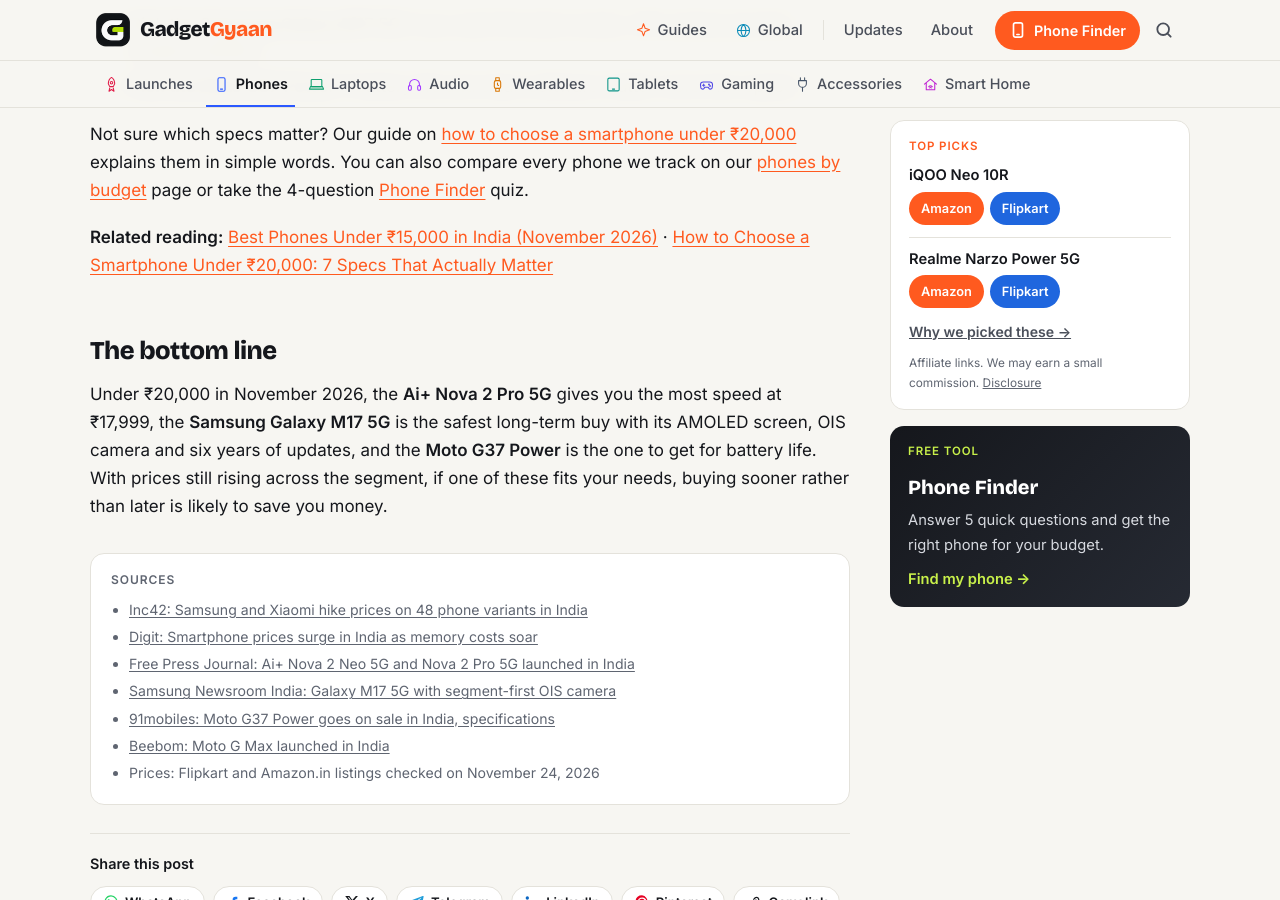
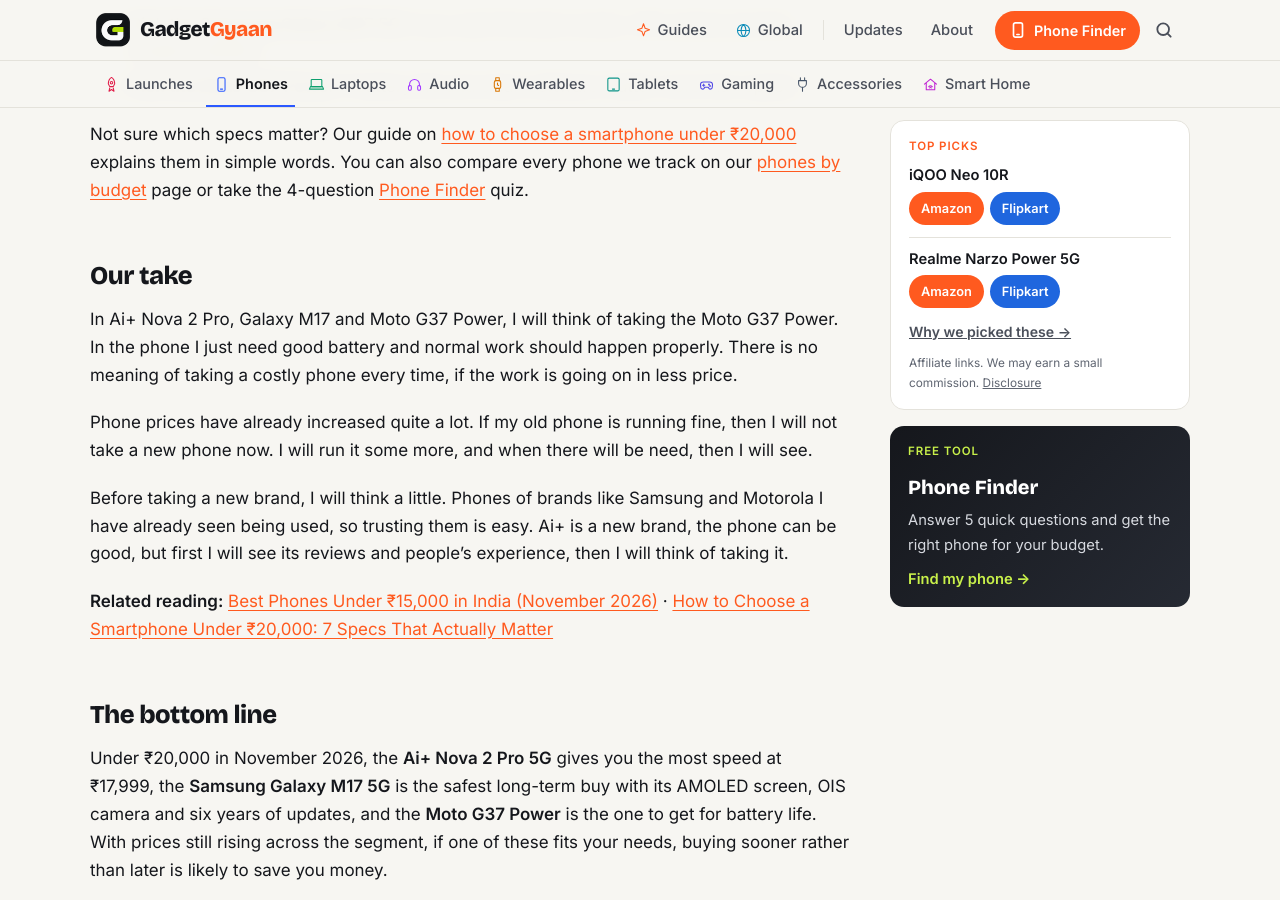
Before and after one commit to kiteksood167/kiteksood167.github.io, a Jekyll site: the page built from _posts/2026-11-24-best-phones-under-20000-india.md, in a window 1280 px wide and 900 px high, scrolled down 5585 px. Built offline with Jekyll 4.4.1, drawn with Linux system fonts in a browser that asks for light colours; comment, search, counter and statistics services are not loaded; some of the changed text lies outside the part shown.

Commit message:
Phones under 20000: add owner's Our take
Co-Authored-By: Claude Opus 5.5 <noreply@anthropic.com>
Claude-Session: https://claude.ai/code/session_01WQRPmSxMwztgHXfstCGpBN

```diff
--- a/_posts/2026-11-24-best-phones-under-20000-india.md
+++ b/_posts/2026-11-24-best-phones-under-20000-india.md
@@ -100,6 +100,14 @@ The trade-offs: the screen is HD+, not Full HD+, and the Dimensity 6400 is a bas
 
 Not sure which specs matter? Our guide on [how to choose a smartphone under ₹20,000](/how-to-choose-a-smartphone-under-20000/) explains them in simple words. You can also compare every phone we track on our [phones by budget](/phones-by-budget/) page or take the 4-question [Phone Finder](/phone-finder/) quiz.
 
+## Our take
+
+In Ai+ Nova 2 Pro, Galaxy M17 and Moto G37 Power, I will think of taking the Moto G37 Power. In the phone I just need good battery and normal work should happen properly. There is no meaning of taking a costly phone every time, if the work is going on in less price.
+
+Phone prices have already increased quite a lot. If my old phone is running fine, then I will not take a new phone now. I will run it some more, and when there will be need, then I will see.
+
+Before taking a new brand, I will think a little. Phones of brands like Samsung and Motorola I have already seen being used, so trusting them is easy. Ai+ is a new brand, the phone can be good, but first I will see its reviews and people's experience, then I will think of taking it.
+
 **Related reading:** [Best Phones Under ₹15,000 in India (November 2026)](/best-phones-under-15000-india/) · [How to Choose a Smartphone Under ₹20,000: 7 Specs That Actually Matter](/how-to-choose-a-smartphone-under-20000/)
 
 ## The bottom line
```
